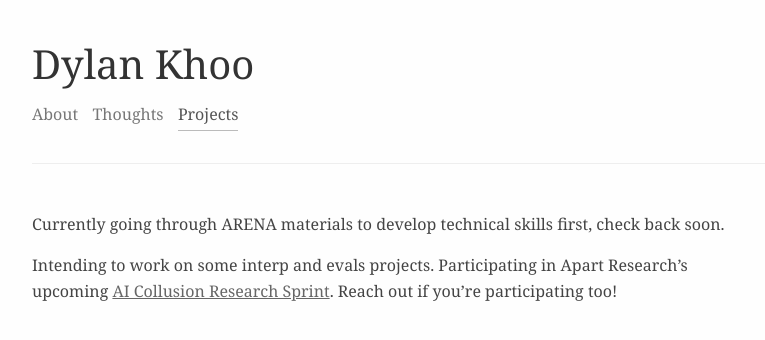
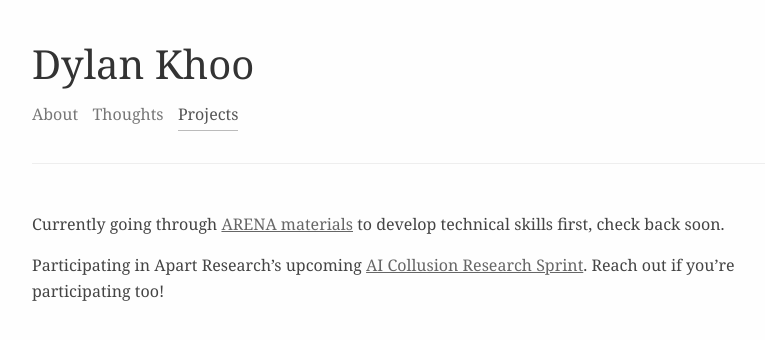
Before and after one commit to dylankhoo/dylankhoo.github.io, a Jekyll site: the page built from projects.md, in a window 1280 px wide. Shown: the top 340 px of the page, without its empty margins (240-1005 px from the left). Built offline with Jekyll 4.4.1, drawn with Linux system fonts in a browser that asks for light colours.

```diff
--- a/projects.md
+++ b/projects.md
@@ -3,6 +3,6 @@ title: Projects
 permalink: /projects/
 ---
 
-Currently going through ARENA materials to develop technical skills first, check back soon.
+Currently going through [ARENA materials](https://learn.arena.education/) to develop technical skills first, check back soon.
 
-Intending to work on some interp and evals projects. Participating in Apart Research's upcoming [AI Collusion Research Sprint](https://apartresearch.com/sprints/ai-collusion-research-sprint-2026-10-23-to-2026-10-25). Reach out if you're participating too!
+Participating in Apart Research's upcoming [AI Collusion Research Sprint](https://apartresearch.com/sprints/ai-collusion-research-sprint-2026-10-23-to-2026-10-25). Reach out if you're participating too!
```
Also changed, not shown: _thoughts/Motivations.md (added, +15 -0 lines), _thoughts/hello-world.md (deleted, +0 -6 lines), index.md (+1 -1 lines), thoughts.md (+0 -2 lines).
